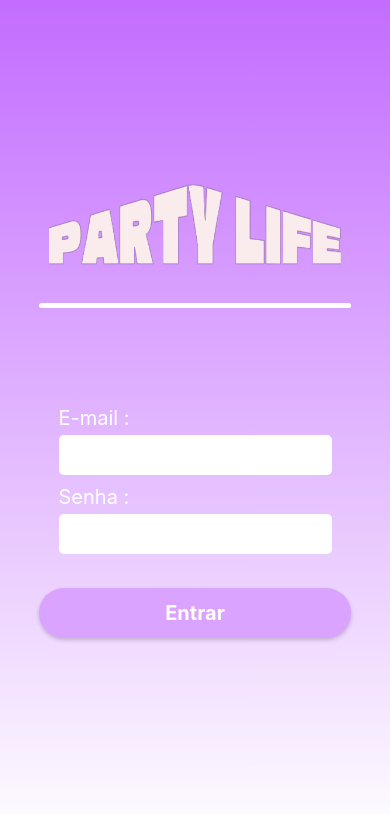
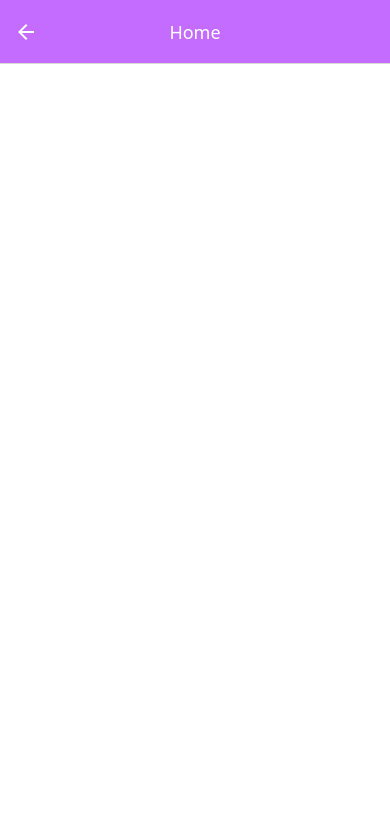
Before and after one commit to AlbaGomesG/mobile_partylife, a React Native app: screen /ForYou in a window 390 px wide. Shown: the top 814 px of the page. Built offline with nearby package versions, Linux system fonts and the light colour scheme.

Commit message:
feat: navigator implemented

```diff
--- a/App.js
+++ b/App.js
@@ -1,11 +1,11 @@
 import React from "react";
 import { NavigationContainer } from "@react-navigation/native";
-import Stack from "./navigation/stackNavigator";
+import StackNavigator from "./navigation/stackNavigator";
 
 export default function App() {
     return (
         <NavigationContainer>
-            <Stack />
+            <StackNavigator />
         </NavigationContainer>
     );
 }
--- a/components/Button.js
+++ b/components/Button.js
@@ -12,7 +12,3 @@ export default function Button ({buttonTitle, style}){
         </View>
     )
 }
-
-const styles = StyleSheet.create({
-
-})
--- a/navigation/stackNavigator.js
+++ b/navigation/stackNavigator.js
@@ -1,3 +1,4 @@
+import React from "react";
 import { createNativeStackNavigator } from "@react-navigation/native-stack";
 import LogIn from '../pages/logIn';
 import ForYou from '../pages/forYou';
@@ -6,9 +7,17 @@ const Stack = createNativeStackNavigator();
 
 export default function StackNavigator() {
     return(
-        <Stack.Navigator >
+        <Stack.Navigator initialRouteName="LogIn">
             <Stack.Screen name="LogIn" component={LogIn} options={{headerShown: false}} />
-            <Stack.Screen name="Home" component={ForYou} />
+            <Stack.Screen name="ForYou" component={ForYou} options={{
+                title: "Home",
+                headerTitleAlign: "center",
+                headerTintColor: "#FFFF",
+                headerStyle:{
+                    backgroundColor: "#C36CFF",
+                },
+
+            }}/>
         </Stack.Navigator>
     )
 }
--- a/pages/forYou.js
+++ b/pages/forYou.js
@@ -1,12 +1,18 @@
 import react from "react";
-import { View, Text } from "react-native";
+import { View, Text, StyleSheet } from "react-native";
 
 export default function ForYou(){
     return(
-        <View>
-            <Text>
-                teste
-            </Text>
+        <View style={styles.container}>
+
         </View>
     )
 }
+
+const styles = StyleSheet.create({
+    container: {
+        backgroundColor: "#FFFF",
+        width: "100vw",
+        height: "100vh"
+    }
+})
--- a/pages/logIn.js
+++ b/pages/logIn.js
@@ -3,7 +3,7 @@ import { View, StyleSheet, Image, TouchableOpacity, Text} from "react-native";
 import Input from "../components/Inputs";
 import { LinearGradient } from 'expo-linear-gradient';
 
-export default function LogIn (){
+export default function LogIn ({navigation}){
     return (
           <View style={styles.container}>
             <LinearGradient
@@ -30,7 +30,7 @@ export default function LogIn (){
                 onChangeText={null}
                 keyboardType={"password-adress"}
                 />
-                <TouchableOpacity style={styles.button} >
+                <TouchableOpacity style={styles.button} onPress={() => navigation.navigate("ForYou")}>
                     <Text style={styles.buttonText}>Entrar</Text>
                 </TouchableOpacity>
             </View>
```
